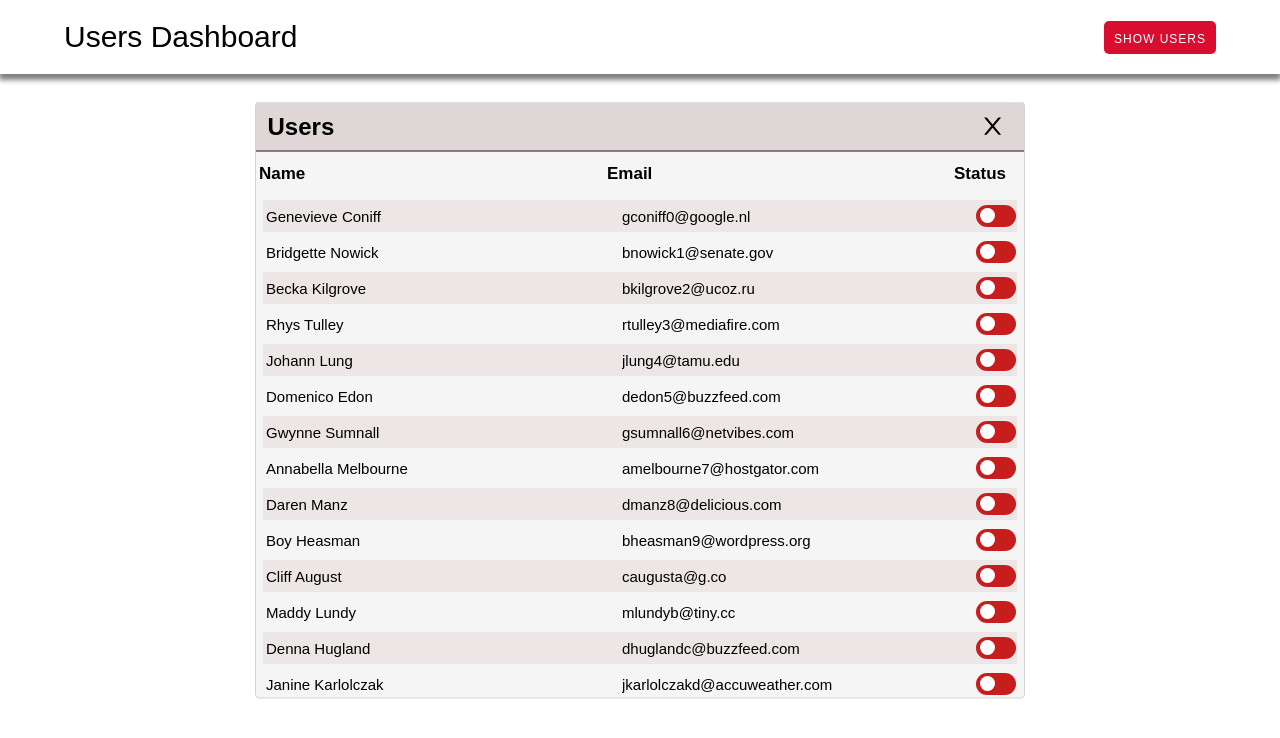
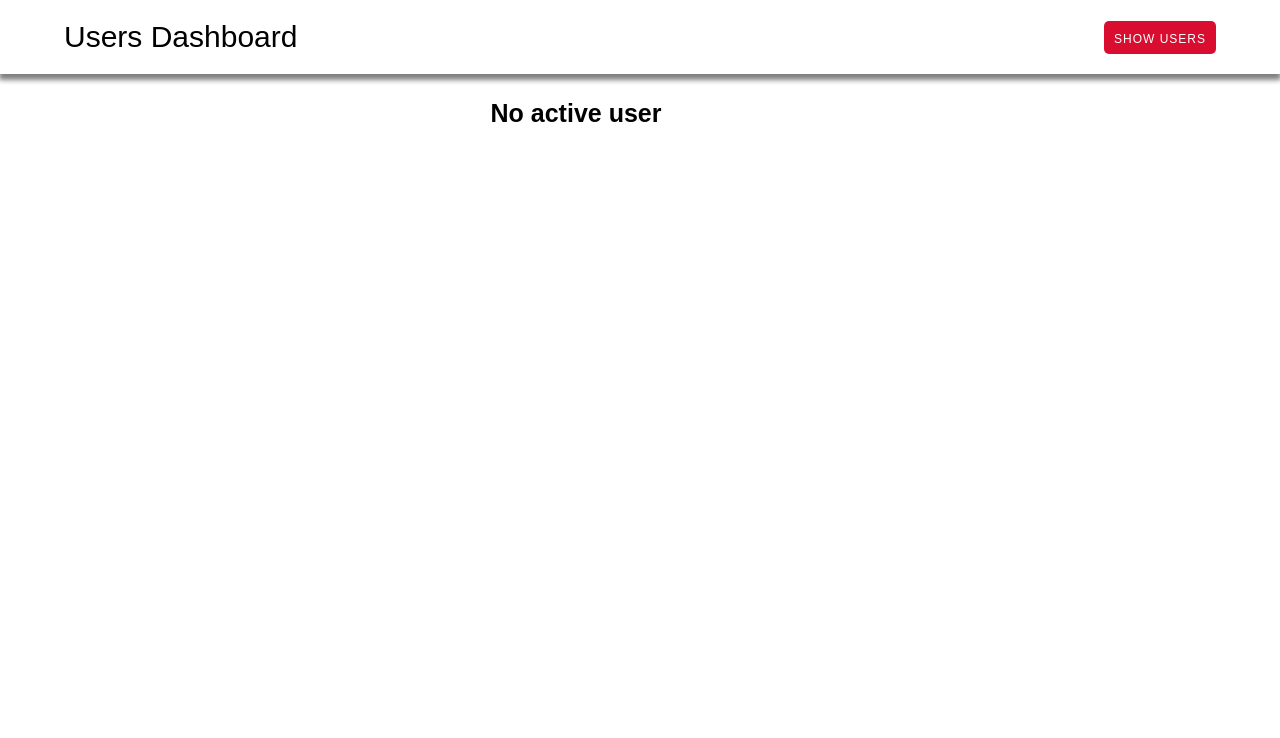
Before and after one commit to SteTheDiver/typescript-table-challenge, a React (Create React App) app: page / in a window 1280 px wide. Shown: the top 738 px of the page. Built offline with nearby package versions, Linux system fonts and the light colour scheme.

Commit message:
modified state

```diff
--- a/src/App.tsx
+++ b/src/App.tsx
@@ -12,7 +12,7 @@ export type User = {
 };
 
 function App() {
-  const [isModalOpen, setIsModalOpen] = useState(true);
+  const [isModalOpen, setIsModalOpen] = useState(false);
   const [allUsers, setAllUsers] = useState<User[]>(users);
 
   const handleToggleModal = () => {
```
